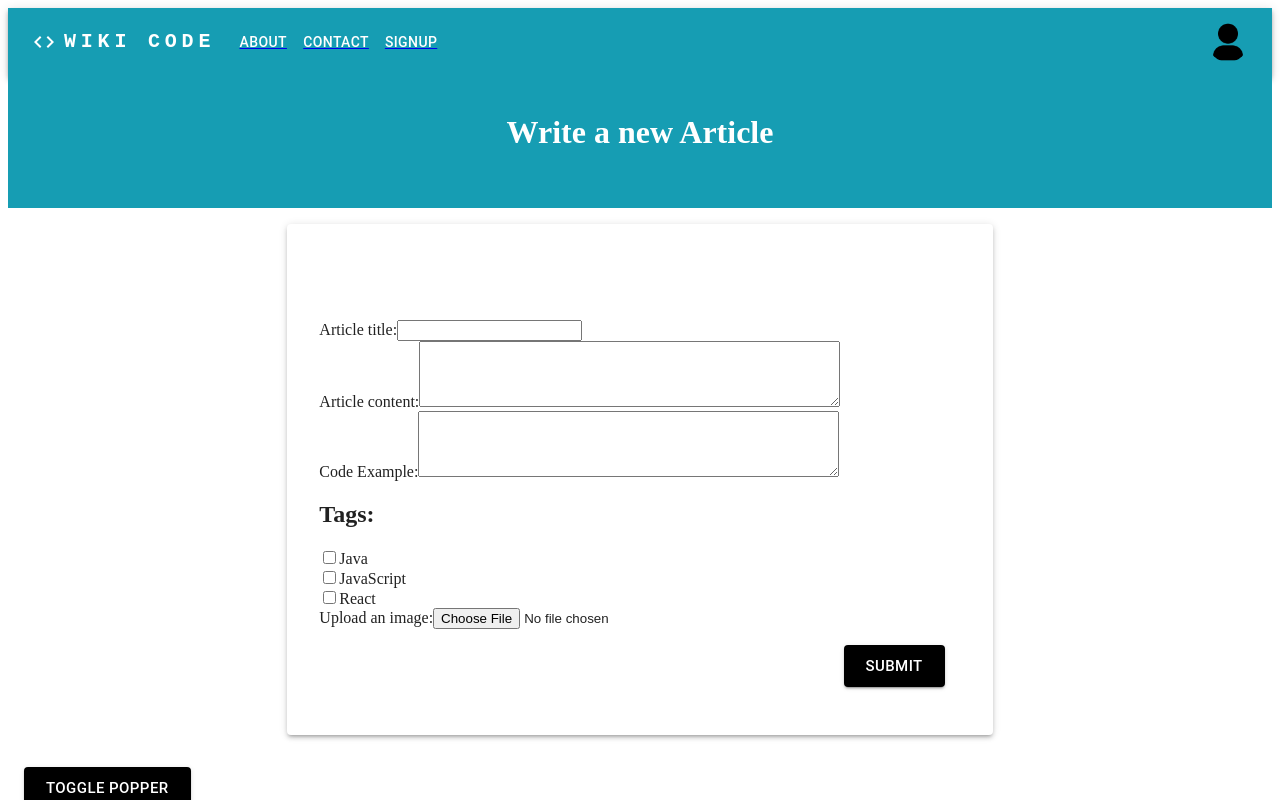
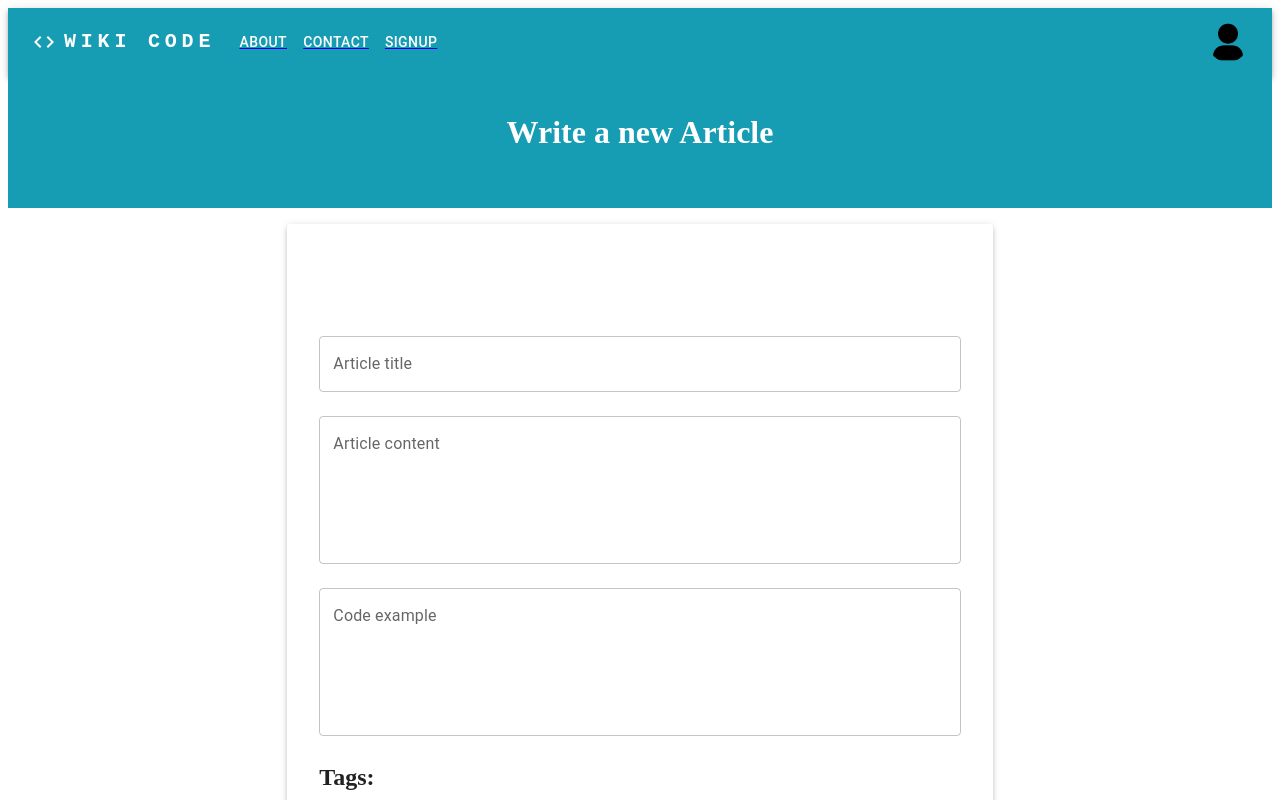
Before and after one commit to lydiavangammeren/wiki-code, a Next.js app: page /writearticle in a window 1280 px wide. Shown: the top 800 px of the page. Built offline with nearby package versions, Linux system fonts and the light colour scheme.

Commit message:
made textfields for writearticle form

```diff
--- a/src/app/articles/page.js
+++ b/src/app/articles/page.js
@@ -1,6 +1,6 @@
 import Banner from "../components/Banner";
 import Button from "../components/Button";
-import Article2 from "../components/Article2";
+import Article from "../components/Article";
 import ButtonGroup from "../components/ButtonGroup";
 
 export default function Articles() {
@@ -11,8 +11,8 @@ export default function Articles() {
         caption={"tags/author: []"}
         content={"Filter by Rating"}
       />
-      <Article2 />
-      <Article2 />
+      <Article />
+      <Article />
         <Button buttonText={"Scroll back to top"} />
       <ButtonGroup buttonText1={"HOME"} link1={"/"} buttonText2={"CONTACT"} link2={"/contact"} />
     </>
--- a/src/app/components/Footer.jsx
+++ b/src/app/components/Footer.jsx
@@ -6,7 +6,7 @@ import CodeIcon from "@mui/icons-material/Code";
 export default function Footer() {
 
   return (
-    <Container container sx={{display: "flex", flexDirection: 'column', alignItems: 'center', justifyContent: "center"}}>
+    <Container sx={{display: "flex", flexDirection: 'column', alignItems: 'center', justifyContent: "center"}}>
       <CodeIcon/>
       <Typography variant="body2" color="text.secondary">
         <span>{"Copyright"} &copy;  </span>
--- a/src/app/writearticle/page.js
+++ b/src/app/writearticle/page.js
@@ -1,3 +1,5 @@
+import {TextField} from "@mui/material";
+import { TextareaAutosize } from '@mui/base/TextareaAutosize';
 import Banner from "../components/Banner";
 import ButtonGroup from "../components/ButtonGroup";
 import Form from "../components/Form";
@@ -8,15 +10,40 @@ export default function WriteArticle() {
     <>
       <Banner title={"Write a new Article"} />
       <Form>
-      <label for="title">Article title:</label>
-        <input id="title" name="title"></input>
-        <br />
-        <label for="message">Article content:</label>
-        <textarea id="message" name="message" rows="4" cols="50"></textarea>
-        <br />
-        <label for="message">Code Example:</label>
-        <textarea id="message" name="message" rows="4" cols="50"></textarea>
-        <br />
+      <TextField
+          id="outlined-basic"
+          aria-label="article title"
+          label="Article title"
+          variant="outlined"
+          fullWidth
+          margin="normal"
+          // value={name}
+          // onChange={(e) => setName(e.target.value)}
+        />
+        <TextField
+        multiline
+        minRows={5}
+          id="outlined-basic"
+          aria-label="article content"
+          label="Article content"
+          variant="outlined"
+          fullWidth
+          margin="normal"
+          // value={name}
+          // onChange={(e) => setName(e.target.value)}
+        />
+         <TextField
+        multiline
+        minRows={5}
+          id="outlined-basic"
+          aria-label="code example"
+          label="Code example"
+          variant="outlined"
+          fullWidth
+          margin="normal"
+          // value={name}
+          // onChange={(e) => setName(e.target.value)}
+        />
         <h2>Tags:</h2>
         <input type="checkbox" id="language1" name="language1" value="Java" />
         <label for="language1">Java</label>
--- a/tailwind.config.js
+++ b/tailwind.config.js
@@ -1,9 +1,9 @@
 /** @type {import('tailwindcss').Config} */
 module.exports = {
   content: [
-    './src/pages/**/*.{js,ts,jsx,tsx,mdx}',
-    './src/components/**/*.{js,ts,jsx,tsx,mdx}',
-    './src/app/**/*.{js,ts,jsx,tsx,mdx}',
+    // './src/pages/**/*.{js,ts,jsx,tsx,mdx}',
+    // './src/components/**/*.{js,ts,jsx,tsx,mdx}',
+    // './src/app/**/*.{js,ts,jsx,tsx,mdx}',
   ],
   theme: {
     extend: {
```
